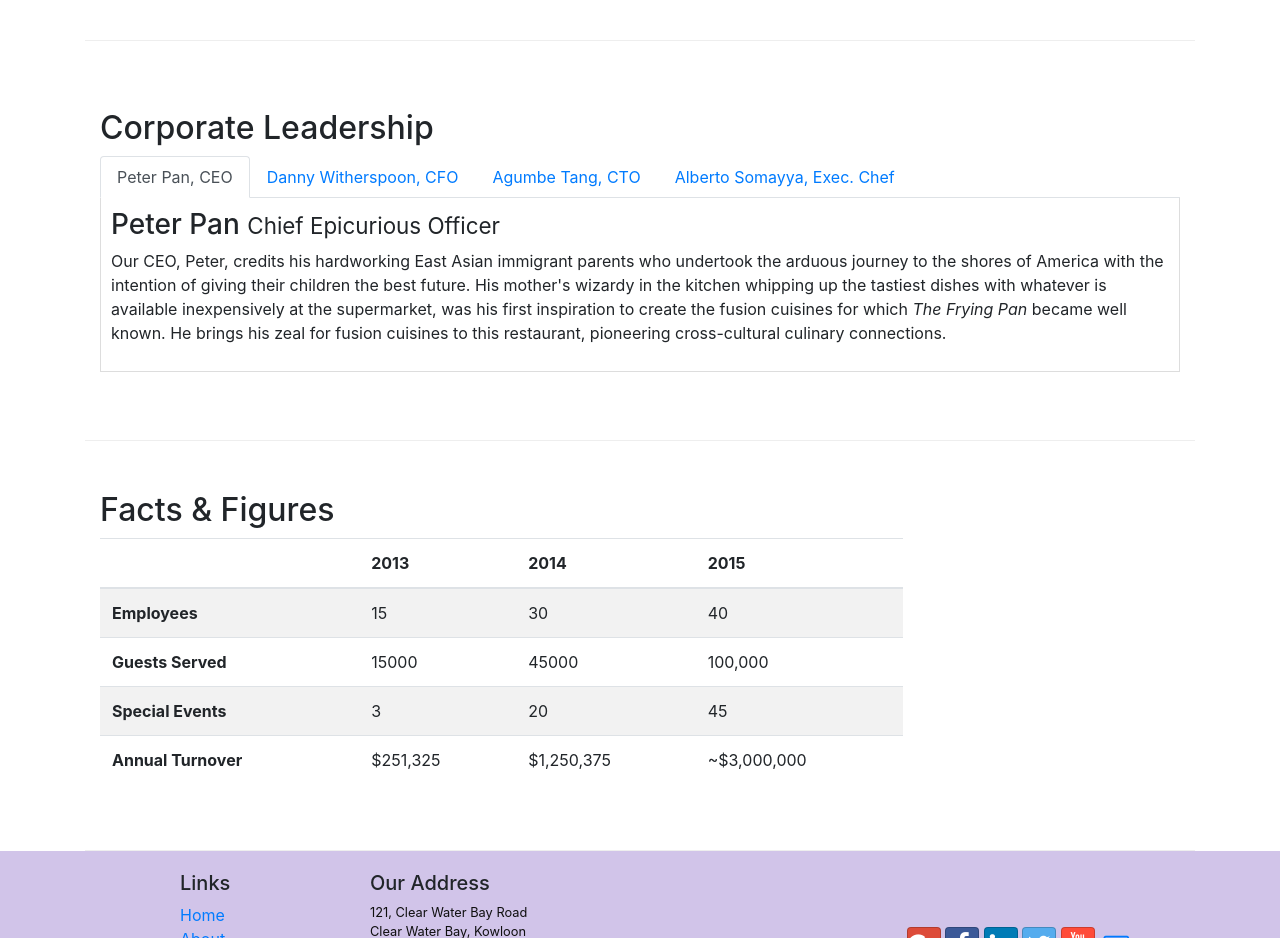
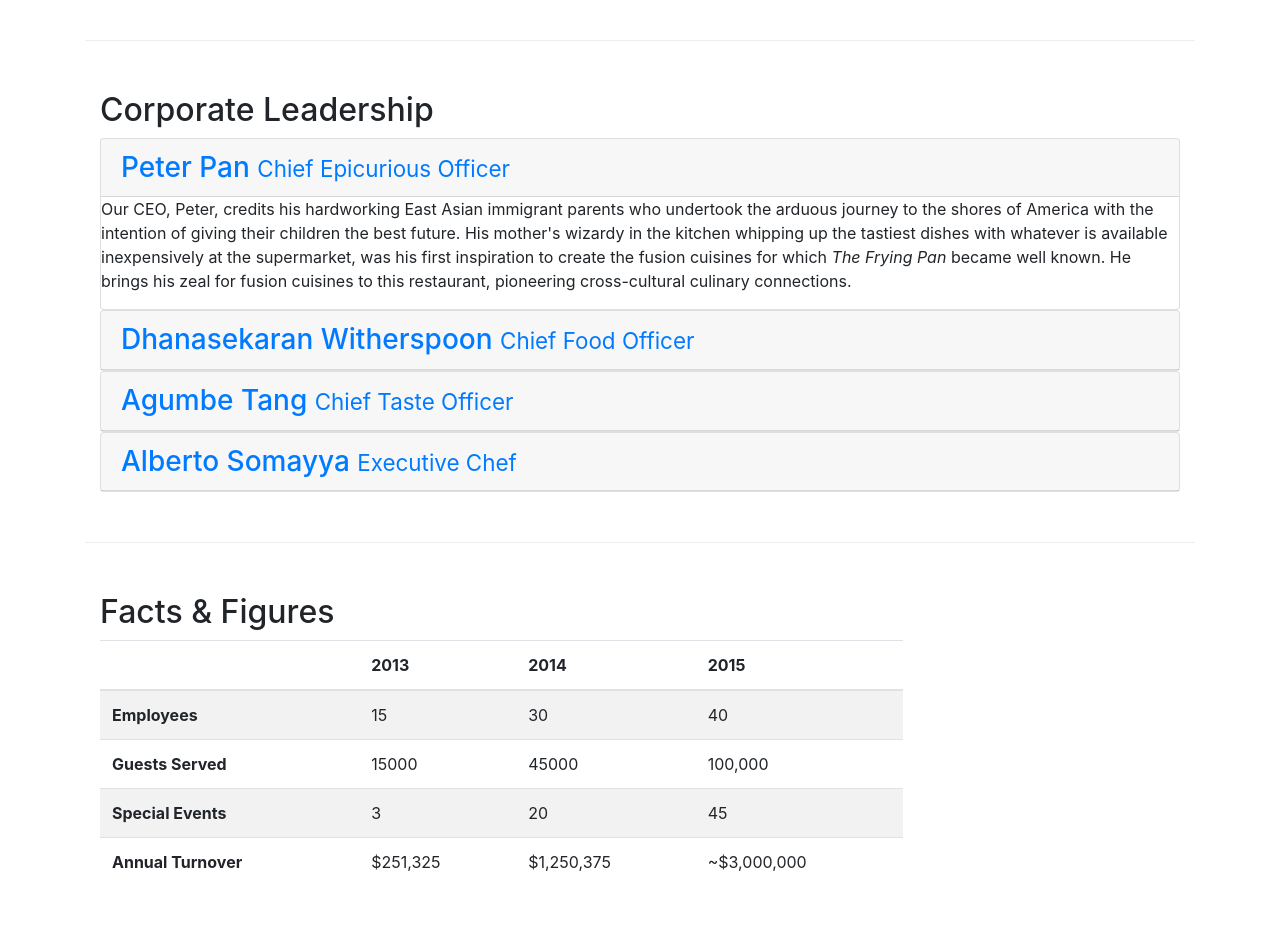
Before and after one commit to harikiranyalavarthi9/Bootstrap4-Project, a website: page aboutus.html in a window 1280 px wide. Shown: the part 800-1738 px from the top of the page. Drawn offline with nearby package versions, Linux system fonts and the light colour scheme.

Commit message:
Accordian

```diff
--- a/aboutus.html
+++ b/aboutus.html
@@ -89,40 +89,62 @@
         <div class="row row-content align-items-center">
             <div class="col-12">
                 <h2>Corporate Leadership</h2>
-                <ul class="nav nav-tabs">
-                    <li class="nav-item">
-                        <a class="nav-link active" href="#peter"
-                            role="tab" data-toggle="tab">Peter Pan, CEO</a>
-                    </li>
-                    <li class="nav-item">
-                        <a class="nav-link" href="#danny" role="tab"
-                            data-toggle="tab">Danny Witherspoon, CFO</a>
-                    </li>
-                    <li class="nav-item">
-                        <a class="nav-link" href="#agumbe"role="tab"
-                            data-toggle="tab">Agumbe Tang, CTO</a>
-                    </li>
-                    <li class="nav-item">
-                        <a class="nav-link" href="#alberto" role="tab"
-                            data-toggle="tab">Alberto Somayya, Exec. Chef</a>
-                    </li>
-                </ul>
-                <div class="tab-content">
-                    <div role="tabpanel" class="tab-pane fade show active" id="peter">
-                        <h3>Peter Pan <small>Chief Epicurious Officer</small></h3>
-                        <p class="hidden-xs-down">Our CEO, Peter, credits his hardworking East Asian immigrant parents who undertook the arduous journey to the shores of America with the intention of giving their children the best future. His mother's wizardy in the kitchen whipping up the tastiest dishes with whatever is available inexpensively at the supermarket, was his first inspiration to create the fusion cuisines for which <em>The Frying Pan</em> became well known. He brings his zeal for fusion cuisines to this restaurant, pioneering cross-cultural culinary connections.</p>
+                <div id="accordion" role="tablist">
+                    <div class="card">
+                        <div class="card-header" role="tab" id="peterhead">
+                        <h3 class="mb-0">
+                            <a data-toggle="collapse" data-parent="#accordion" href="#peter">
+                                Peter Pan <small>Chief Epicurious Officer</small>
+                            </a>
+                        </h3>
+                        </div>
+                        <div role="tabpanel" class="collapse show" id="peter">
+                            <div class="card-block">
+                                <p class="hidden-xs-down">Our CEO, Peter, credits his hardworking East Asian immigrant parents who undertook the arduous journey to the shores of America with the intention of giving their children the best future. His mother's wizardy in the kitchen whipping up the tastiest dishes with whatever is available inexpensively at the supermarket, was his first inspiration to create the fusion cuisines for which <em>The Frying Pan</em> became well known. He brings his zeal for fusion cuisines to this restaurant, pioneering cross-cultural culinary connections.</p>
+                            </div>
+                        </div>
                     </div>
-                    <div role="tabpanel" class="tab-pane fade show" id="danny">
-                        <h3>Dhanasekaran Witherspoon <small>Chief Food Officer</small></h3>
-                        <p class="hidden-xs-down">Our CFO, Danny, as he is affectionately referred to by his colleagues, comes from a long established family tradition in farming and produce. His experiences growing up on a farm in the Australian outback gave him great appreciation for varieties of food sources. As he puts it in his own words, <em>Everything that runs, wins, and everything that stays, pays!</em></p>
+                    <div class="card">
+                        <div class="card-header" role="tab" id="dannyhead">
+                            <h3 class="mb-0">
+                                <a class="collapsed" data-toggle="collapse" data-parent="#accordian" href="#danny">
+                                    Dhanasekaran Witherspoon <small>Chief Food Officer</small>
+                                </a>
+                            </h3>
+                        </div>
+                        <div role="tabpanel" class="collapse" id="danny">
+                            <div class="card-block">
+                                <p class="hidden-xs-down">Our CFO, Danny, as he is affectionately referred to by his colleagues, comes from a long established family tradition in farming and produce. His experiences growing up on a farm in the Australian outback gave him great appreciation for varieties of food sources. As he puts it in his own words, <em>Everything that runs, wins, and everything that stays, pays!</em></p>
+                            </div>
+                        </div>
                     </div>
-                    <div role="tabpanel" class="tab-pane fade show" id="agumbe">
-                        <h3>Agumbe Tang <small>Chief Taste Officer</small></h3>
-                        <p class="hidden-xs-down">Blessed with the most discerning gustatory sense, Agumbe, our CTO, personally ensures that every dish that we serve meets his exacting tastes. Our chefs dread the tongue lashing that ensues if their dish does not meet his exacting standards. He lives by his motto, <em>You click only if you survive my lick.</em></p>
+                    <div class="card">
+                        <div class="card-header" role="tab" id="agumbehead">
+                            <h3 class="mb-0">
+                                <a class="collapsed" data-toggle="collapse" data-parent="#accordian" href="#agumbe">
+                                        Agumbe Tang <small>Chief Taste Officer</small>
+                                </a>
+                            </h3>
+                        </div>
+                        <div role="tabpanel" class="collapse" id="agumbe">
+                            <div class="card-block">
+                                <p class="hidden-xs-down">Blessed with the most discerning gustatory sense, Agumbe, our CTO, personally ensures that every dish that we serve meets his exacting tastes. Our chefs dread the tongue lashing that ensues if their dish does not meet his exacting standards. He lives by his motto, <em>You click only if you survive my lick.</em></p>
+                            </div>
+                        </div>
                     </div>
-                    <div role="tabpanel" class="tab-pane fade show" id="alberto">
-                        <h3>Alberto Somayya <small>Executive Chef</small></h3>
-                        <p class="hidden-xs-down">Award winning three-star Michelin chef with wide International experience having worked closely with whos-who in the culinary world, he specializes in creating mouthwatering Indo-Italian fusion experiences. He says, <em>Put together the cuisines from the two craziest cultures, and you get a winning hit! Amma Mia!</em></p>
+                    <div class="card">
+                        <div class="card-header" role="tab" id="albertohead">
+                            <h3 class="mb-0">
+                                <a class="collapsed" data-toggle="collapse" data-present="#accordian" href="#alberto">
+                                    Alberto Somayya <small>Executive Chef</small>
+                                </a>
+                            </h3>
+                        </div>
+                        <div role="tabpanel" class="collapse" id="alberto">
+                            <div class="card-block">
+                                <p class="hidden-xs-down">Award winning three-star Michelin chef with wide International experience having worked closely with whos-who in the culinary world, he specializes in creating mouthwatering Indo-Italian fusion experiences. He says, <em>Put together the cuisines from the two craziest cultures, and you get a winning hit! Amma Mia!</em></p>
+                            </div>
+                        </div>
                     </div>
                 </div>
             </div>
```
